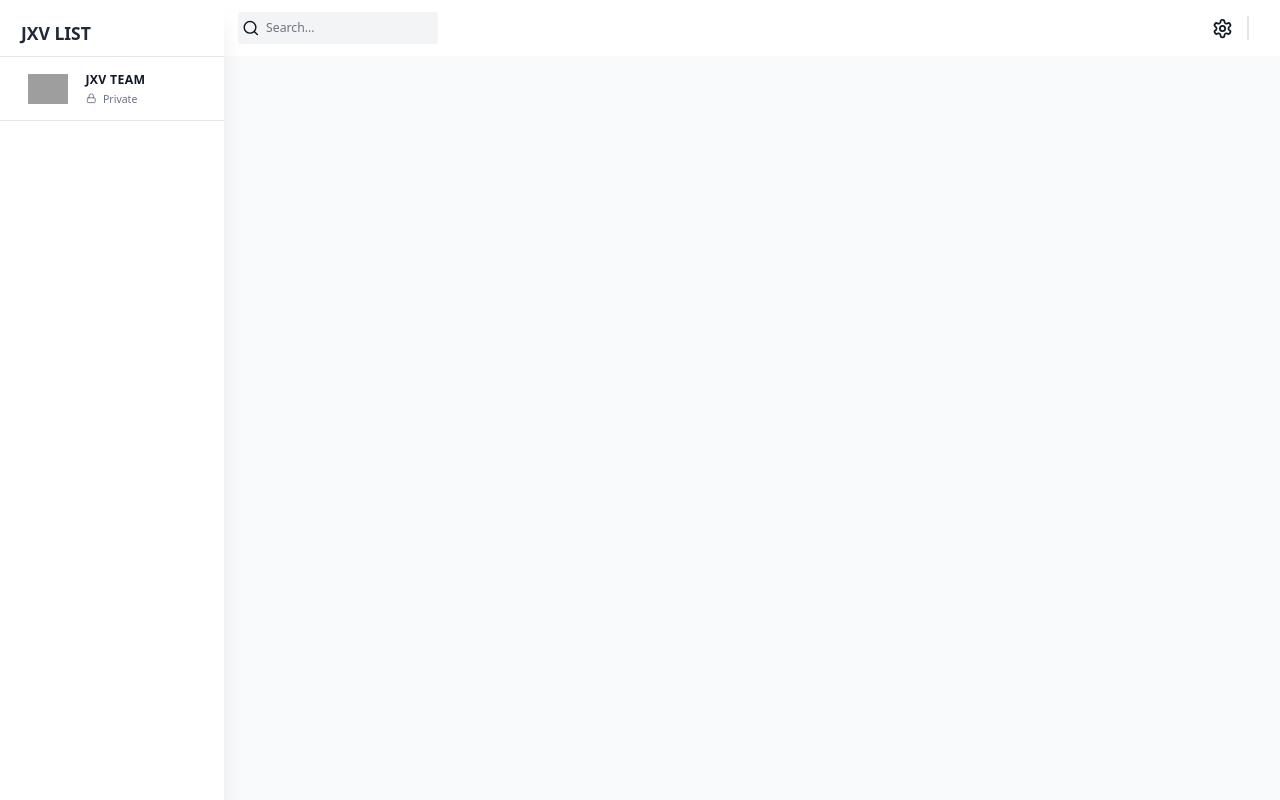
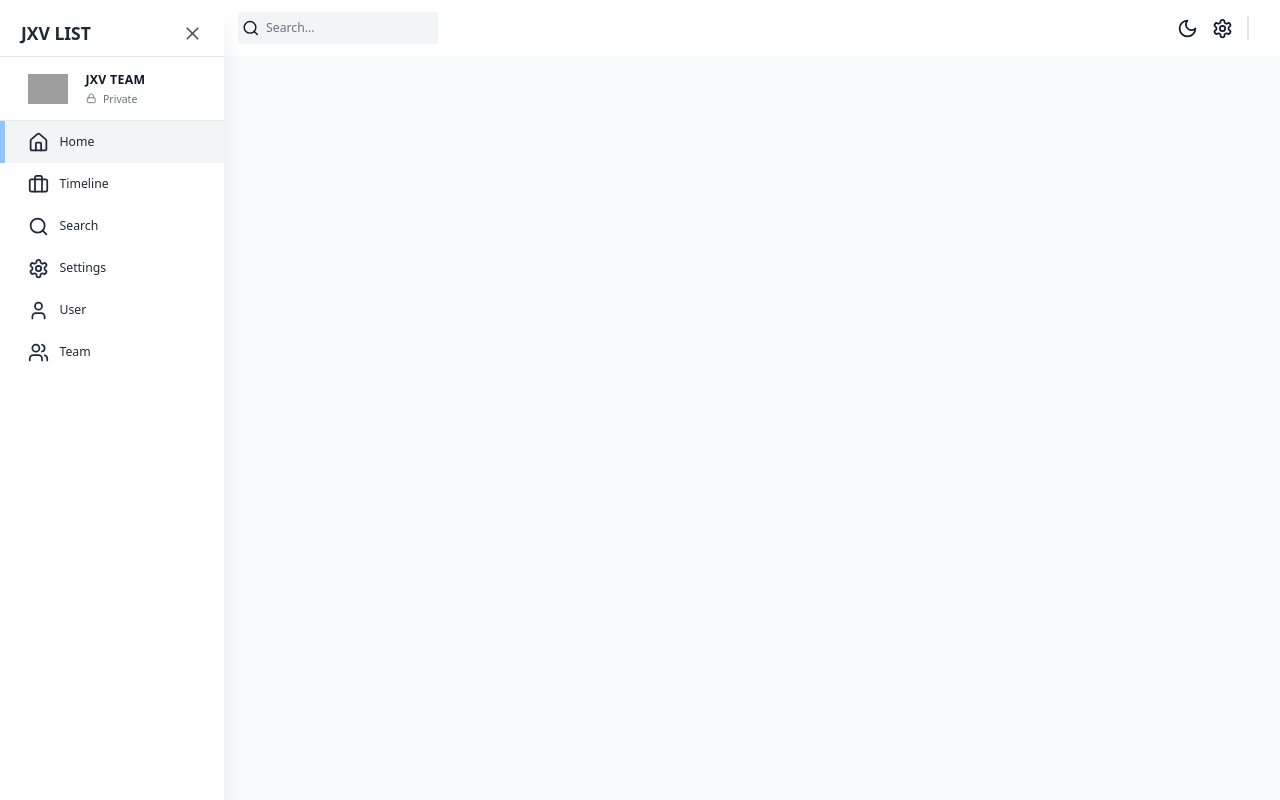
Before and after one commit to janxavierv17/project-management, a Next.js app in the folder client/: page / in a window 1280 px wide. Built offline with nearby package versions, Linux system fonts and the light colour scheme; no server answers; grey boxes are pictures that could not be loaded.

Commit message:
Sidebar & Navbar with actions

```diff
--- a/client/src/app/components/Navbar/index.tsx
+++ b/client/src/app/components/Navbar/index.tsx
@@ -1,12 +1,29 @@
-import { Search, Settings } from 'lucide-react';
+import { setIsDarkMode, setIsSidebarCollapsed } from '@/redux/state';
+import { useAppDispatch, useAppSelector } from '@/redux/store';
+import { Menu, Moon, Search, Settings, Sun } from 'lucide-react';
 import Link from 'next/link';
 
 export function Navbar() {
+  const dispatch = useAppDispatch();
+  const { isSidebarCollapsed, isDarkMode } = useAppSelector((state) => state.global);
+  const showButton = isSidebarCollapsed ? (
+    <button onClick={() => dispatch(setIsSidebarCollapsed(!isSidebarCollapsed))}>
+      <Menu className="h-8 w-8 dark:text-white" />
+    </button>
+  ) : null;
+
+  const iconClassName = 'h-6 w-6 cursor-pointer';
+  const showIcon = isDarkMode ? (
+    <Sun className={iconClassName} />
+  ) : (
+    <Moon className={iconClassName} />
+  );
+
   return (
     <div className="flex items-center justify-between bg-white px-4 py-3 dark:bg-black">
       {/* Search bar */}
-
       <div className="flex items-center gap-8">
+        {showButton}
         <div className="relative flex h-min w-[200px]">
           <Search className="absolute left-[4px] top-1/2 mr-2 h-5 w-5 -translate-y-1/2 transform cursor-pointer dark:text-white" />
           <input
@@ -18,6 +35,12 @@ export function Navbar() {
       </div>
       {/* Icons */}
       <div className="flex items-center">
+        <button
+          onClick={() => dispatch(setIsDarkMode(!isDarkMode))}
+          className={`h-min w-min rounded p-2 ${isDarkMode ? `dark:hover:bg-gray-700` : `hover:bg-gray-100`}`}
+        >
+          {showIcon}
+        </button>
         <Link href="settings" className="h-min w-min rounded p-2 hover:bg-gray-100">
           <Settings className="h-6 w-6 cursor-pointer dark:text-white" />
         </Link>
--- a/client/src/app/components/Sidebar/index.tsx
+++ b/client/src/app/components/Sidebar/index.tsx
@@ -1,14 +1,74 @@
 'use client';
-import { LockIcon } from 'lucide-react';
+import { useState } from 'react';
+import {
+  LockIcon,
+  Icon,
+  LucideIcon,
+  Home,
+  X,
+  Briefcase,
+  Search,
+  Settings,
+  User,
+  Users,
+} from 'lucide-react';
 import Image from 'next/image';
-import { useState } from 'react';
+import { useAppSelector } from '@/redux/store';
+import { usePathname } from 'next/navigation';
+import { useAppDispatch } from '../../../redux/store';
+import Link from 'next/link';
+import { setIsSidebarCollapsed } from '@/redux/state';
+
+const navigationLinks = [
+  { icon: Home, label: 'Home', href: '/' },
+  { icon: Briefcase, label: 'Timeline', href: '/timeline' },
+  { icon: Search, label: 'Search', href: '/search' },
+  { icon: Settings, label: 'Settings', href: '/settings' },
+  { icon: User, label: 'User', href: '/users' },
+  { icon: Users, label: 'Team', href: '/team' },
+];
+interface ISidebarLink {
+  href: string;
+  icon: LucideIcon;
+  label: string;
+}
+
+function SidebarLink({ href, icon: Icon, label }: ISidebarLink) {
+  const pathname = usePathname();
+  const isActive = pathname === href || (pathname === '/' && href === '/dashboard');
+
+  return (
+    <Link href={href} className="w-full">
+      <div
+        className={`relative flex cursor-pointer items-center gap-3 transition-colors hover:bg-gray-100 dark:bg-black dark:hover:bg-gray-700 ${isActive ? 'bg-gray-100 text-white dark:bg-gray-600' : ''} justify-start px-8 py-3`}
+      >
+        {isActive && <div className="absolute left-0 top-0 h-[100%] w-[5px] bg-blue-200"></div>}
+        <Icon className="h-6 w-6 text-gray-800 dark:text-gray-100" />
+        <span className={`font-medium text-gray-800 dark:text-gray-100`}>{label}</span>
+      </div>
+    </Link>
+  );
+}
 
 export function Sidebar() {
   const [showProjects, setShowProjects] = useState(true);
   const [showPriority, setShowPriority] = useState(true);
 
+  const dispatch = useAppDispatch();
+  const { isSidebarCollapsed } = useAppSelector((state) => state.global);
+
+  const showButton = isSidebarCollapsed ? null : (
+    <button onClick={() => dispatch(setIsSidebarCollapsed(!isSidebarCollapsed))} className="py-3">
+      <X className="h-6 w-6 text-gray-600 hover:text-gray-500 dark:text-white" />
+    </button>
+  );
+  const links = navigationLinks.map(({ href, label, icon }) => (
+    <div key={label}>
+      <SidebarLink href={href} label={label} icon={icon} />
+    </div>
+  ));
   const sidebarClassNames = `fixed flex flex-col h-[100%] justify-between shadow-xl
-  transition-all duration-300 h-full z-40 dark:bg-black overflow-y-auto bg-white w-64
+  transition-all duration-300 h-full z-40 dark:bg-black overflow-y-auto bg-white ${isSidebarCollapsed ? 'w-0 hidden' : 'w-64'}
   `;
 
   return (
@@ -17,6 +77,7 @@ export function Sidebar() {
         {/* TOP LOGO */}
         <div className="z-50 flex min-h-[56px] w-64 items-center justify-between bg-white px-6 pt-3 dark:bg-black">
           <div className="text-xl font-bold text-gray-800 dark:text-white">JXV LIST</div>
+          {showButton}
         </div>
         {/* TEAM */}
         <div className="flex items-center gap-5 border-y-[1.5px] border-gray-200 px-8 py-4 dark:border-gray-700">
@@ -29,6 +90,8 @@ export function Sidebar() {
             </div>
           </div>
         </div>
+        {/* NAVBAR LINKS */}
+        <nav className="z-10 w-full">{links}</nav>
       </div>
     </div>
   );
```
